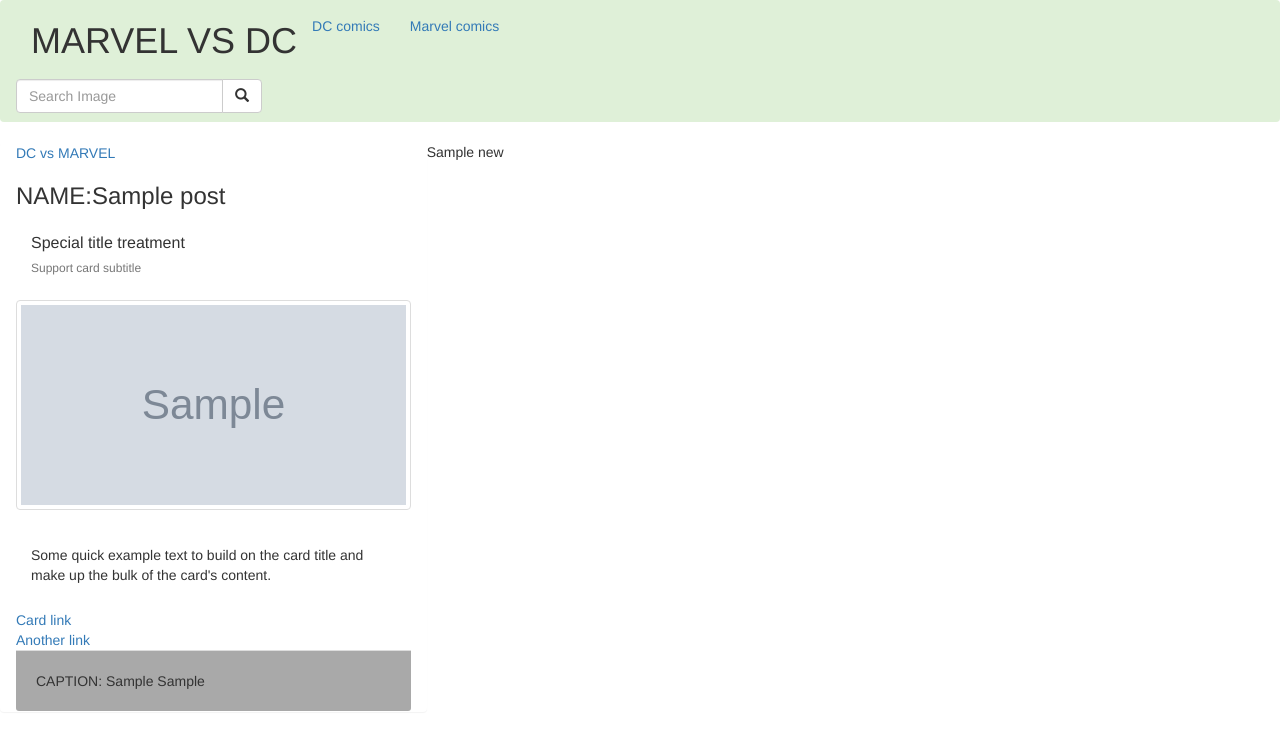
After one commit to DK-denno/gallery, a Django app: template gall/templates/search.html in a window 1280 px wide. The commit adds this page. Shown: the top 750 px of the page. Run offline with Django 3.2, Linux system fonts and the light colour scheme; tables that the repository leaves empty hold one stand-in row (values such as "Sample post"); the template is opened without the code that fills it: values that come from a table or form of the project are taken from there, most other values are stand-ins (such as "Sample title", 1, 10 or a date in 2020); grey boxes marked "Sample" are stand-in pictures; some libraries are stand-ins or nearby versions.

```diff
--- a/gall/admin.py
+++ b/gall/admin.py
@@ -3,7 +3,9 @@ from django.contrib import admin
 # Register your models here.
 from .models import Posts,Category,Location
 
+class AdminCat(admin.ModelAdmin):
+    filter_horizontal=('category',)
 
-admin.site.register(Posts)
+admin.site.register(Posts,AdminCat)
 admin.site.register(Category)
 admin.site.register(Location)
--- a/gall/models.py
+++ b/gall/models.py
@@ -24,7 +24,7 @@ class Posts(models.Model):
     description = models.CharField(max_length=50)
     article_image = models.ImageField(upload_to = 'articles/')
     location = models.ForeignKey(Location)
-    category = models.ForeignKey(Category)
+    category = models.ManyToManyField(Category)
 
     @classmethod
     def save_post(self):
@@ -34,6 +34,9 @@ class Posts(models.Model):
          posts = cls.objects.all()
          return posts
     @classmethod
+    def search_by_category(cls,search_term):
+        images = cls.objects.filter(category__icontains=search_term)
+        return images
 
 
     def __str__(self):
--- a/gall/templates/navbar.html
+++ b/gall/templates/navbar.html
@@ -16,11 +16,21 @@
         <h1> <a class="navbar-brand" href="#"></a></a>MARVEL VS DC </a></h1>
     </div>
     <ul class="nav navbar-nav">
-      <li><a href="#">DC comics</a></li>
-      <li><a href="#">Marvel comics</a></li>
-      <li><a href="#"></a></li>
+      <li><a href="/dcmarv/1">DC comics</a></li>
+      <li><a href="/dcmarv/2">Marvel comics</a></li>
+      <li><a href="/dcmarv/3"></a></li>
     </ul>
   </div>
+
+      <form class="navbar-form" role="search" action="{% url 'search_results' %}">
+
+          <div class="input-group">
+            <input type="text" class="form-control" placeholder="Search Image" name="image">
+            <div class="input-group-btn">
+              <button class="btn btn-default" type="submit"><i class="glyphicon glyphicon-search"></i></button>
+            </div>
+          </div>
+  </form>
 </nav>
 
 
--- /dev/null
+++ b/gall/templates/search.html
@@ -0,0 +1,35 @@
+{% extends 'base.html' %}
+{% block content %}
+
+{% for post in posts %}
+
+<div class="panel mb-3 col-md-4">
+    <div class="panel-header">
+        <a href="/dcmarv/{{post.category_id}}">DC vs MARVEL</a><br>
+        <h3>NAME:{{post.name}}</h3>
+    </div>
+    <div class="panel-body">
+        <h5 class="panel-title">Special title treatment</h5>
+        <h6 class="panel-subtitle text-muted">Support card subtitle</h6>
+    </div>
+    <div class="thumbnail">
+        <a href='/pic/{{post.id}}/' id='dk'>
+            <img style="height: 200px; width: 100%; display: block;" src="{{post.article_image.url}}" alt="Card image"></a>
+    </div>
+
+    <div class="panel-body">
+        <p class="card-text">Some quick example text to build on the card title and make up the bulk of the
+            card's content.</p>
+    </div>
+
+    <a href="#" class="panel-link">Card link</a><br>
+    <a href="#" class="panel-link">Another link</a>
+    <div class='panel-footer' style="background-color: darkgrey; padding: 20px;">
+        CAPTION: {{post.caption}}
+        {{post.location}}
+    </div>
+</div>
+</div>
+{% endfor %}
+</div>
+{% endblock %}
--- a/gall/urls.py
+++ b/gall/urls.py
@@ -8,7 +8,7 @@ urlpatterns = [
     url(r'^$',views.index,name='index'),
     url(r'^pic/(\d+)',views.full_pic,name='pic'),
     url(r'^dcmarv/(\d+)',views.dcmarv,name='dcmarv'),
-
+    url(r'^search',views.search_results,name='search_results'),
 ]
 if settings.DEBUG:
      urlpatterns+= static(settings.MEDIA_URL, document_root = settings.MEDIA_ROOT)
```
Also changed, not shown: gall/templates/dcmarv.html (+27 -0 lines), gall/views.py (+14 -1 lines), gall/migrations/0002_auto_20180928_0946.py (added).
